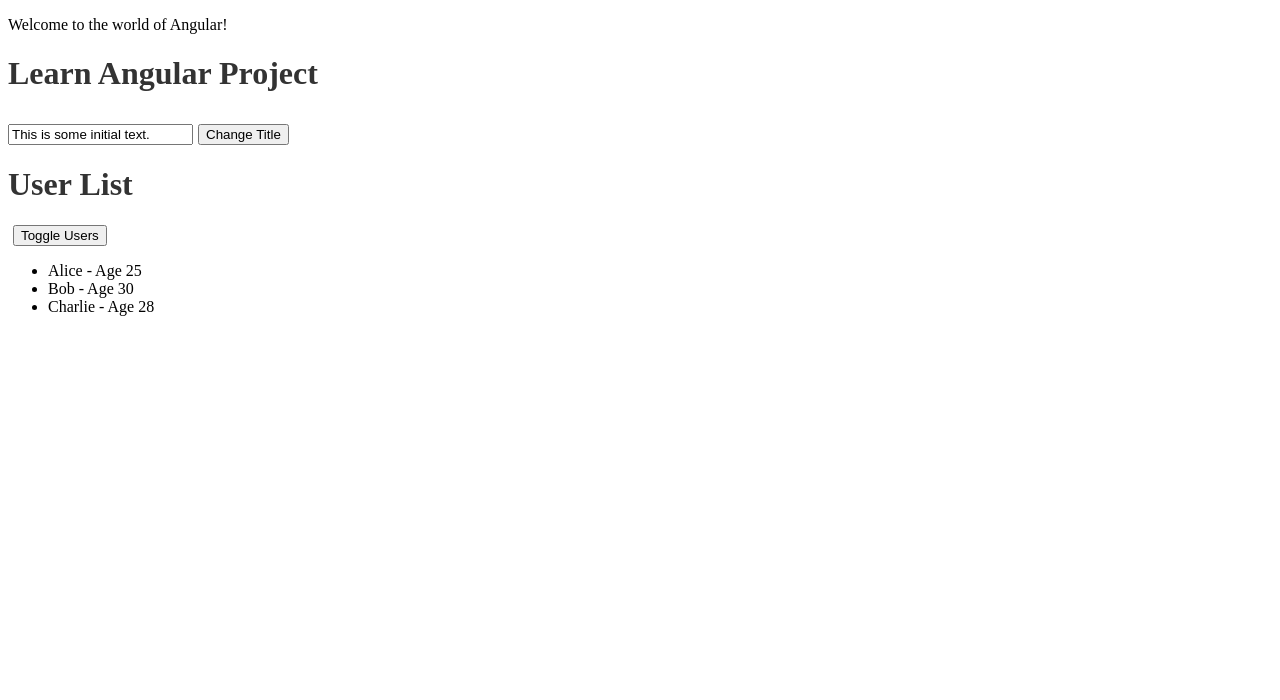
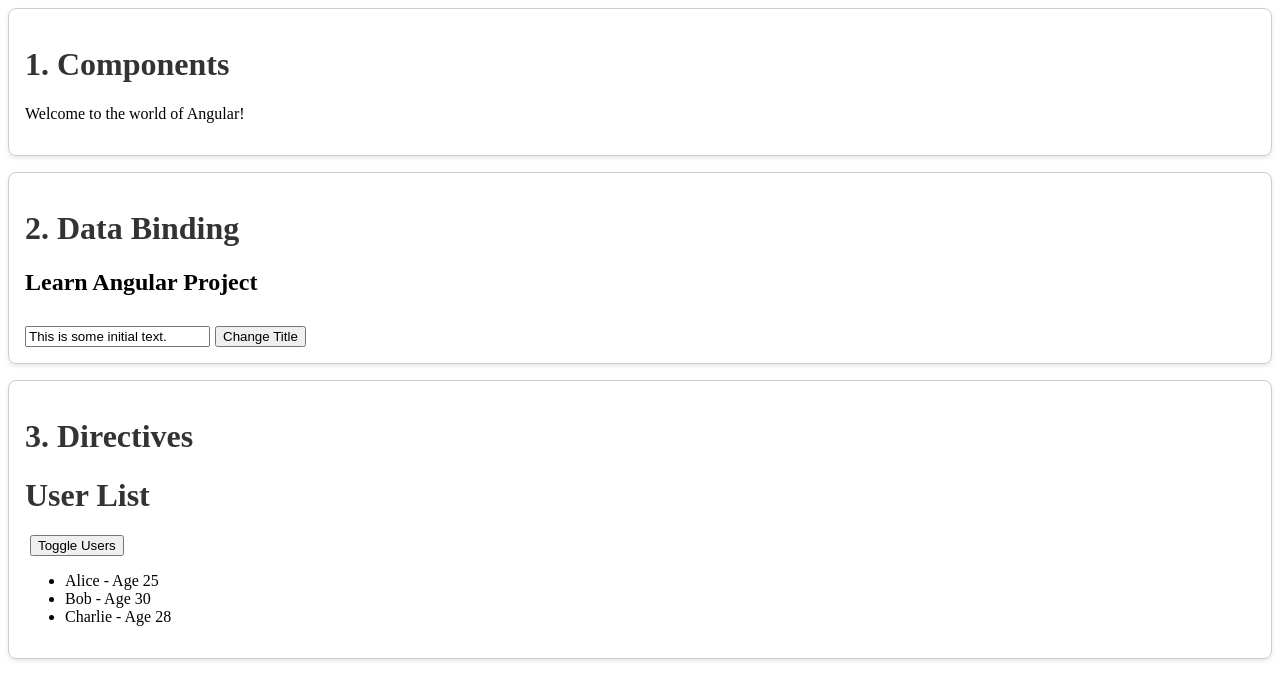
Before and after one commit to csokmen/learn-angular, an Angular app in the folder LearnAngularProject/: page / in a window 1280 px wide. Shown: the top 700 px of the page. Built offline with nearby package versions, Linux system fonts and the light colour scheme.

Commit message:
style added

```diff
--- a/LearnAngularProject/src/app/app.component.css
+++ b/LearnAngularProject/src/app/app.component.css
@@ -9,3 +9,11 @@
 button {
   margin-left: 5px;
 }
+
+.topic-section {
+  border: 1px solid #ccc;
+  padding: 16px;
+  margin-bottom: 16px;
+  border-radius: 8px;
+  box-shadow: 0 2px 4px rgba(0, 0, 0, 0.1);
+}
--- a/LearnAngularProject/src/app/app.component.html
+++ b/LearnAngularProject/src/app/app.component.html
@@ -1,11 +1,20 @@
+<div class="topic-section">
+  <h1>1. Components</h1>
   <p>Welcome to the world of Angular!</p>
+</div>
 
-<h1>{{ title }}</h1>
+<div class="topic-section">
+  <h1>2. Data Binding</h1>
+  <h2>{{ title }}</h2>
   <input type="text" [value]="initialText">
   <button (click)="changeTitle()">Change Title</button>
+</div>
 
+<div class="topic-section">
+  <h1>3. Directives</h1>
   <h1>User List</h1>
   <button (click)="toggleUsers()">Toggle Users</button>
   <ul *ngIf="showUsers">
     <li *ngFor="let user of users">{{ user.name }} - Age {{ user.age }}</li>
   </ul>
+</div>
```
Lines whose indentation alone changed are shown as unchanged.
